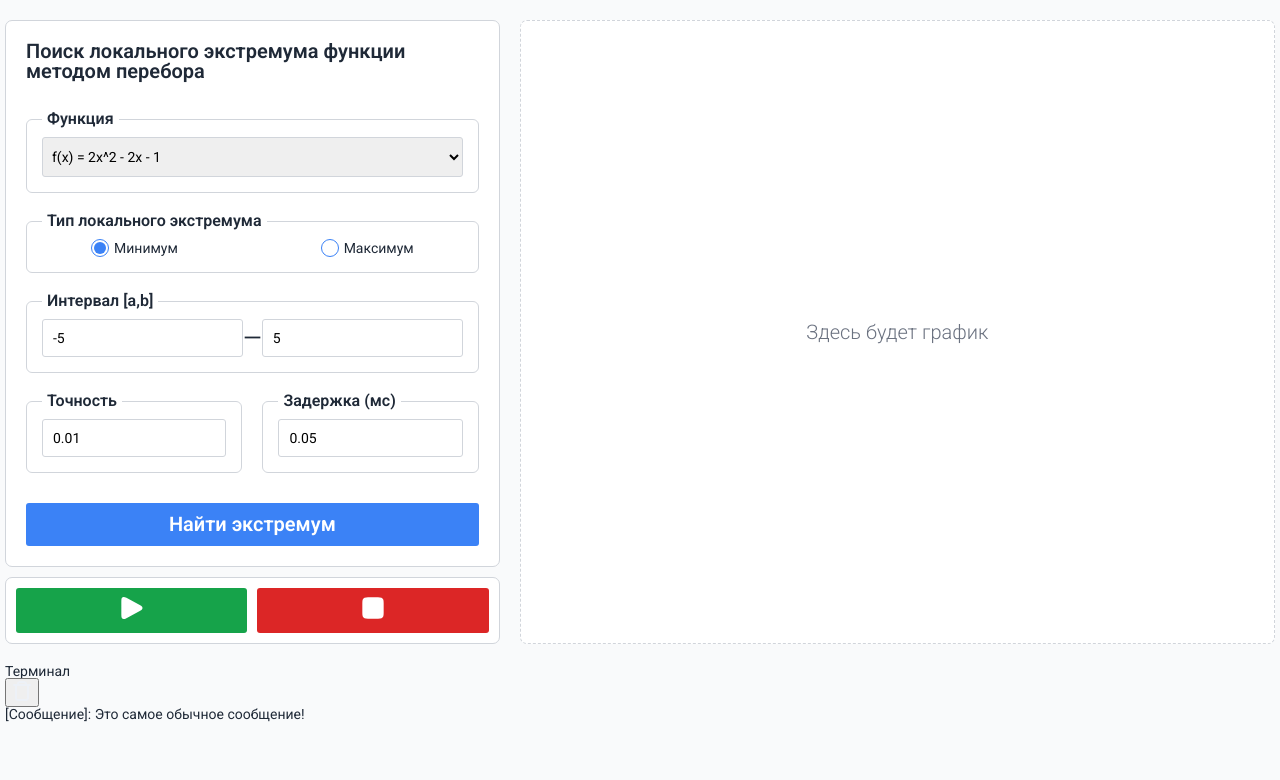
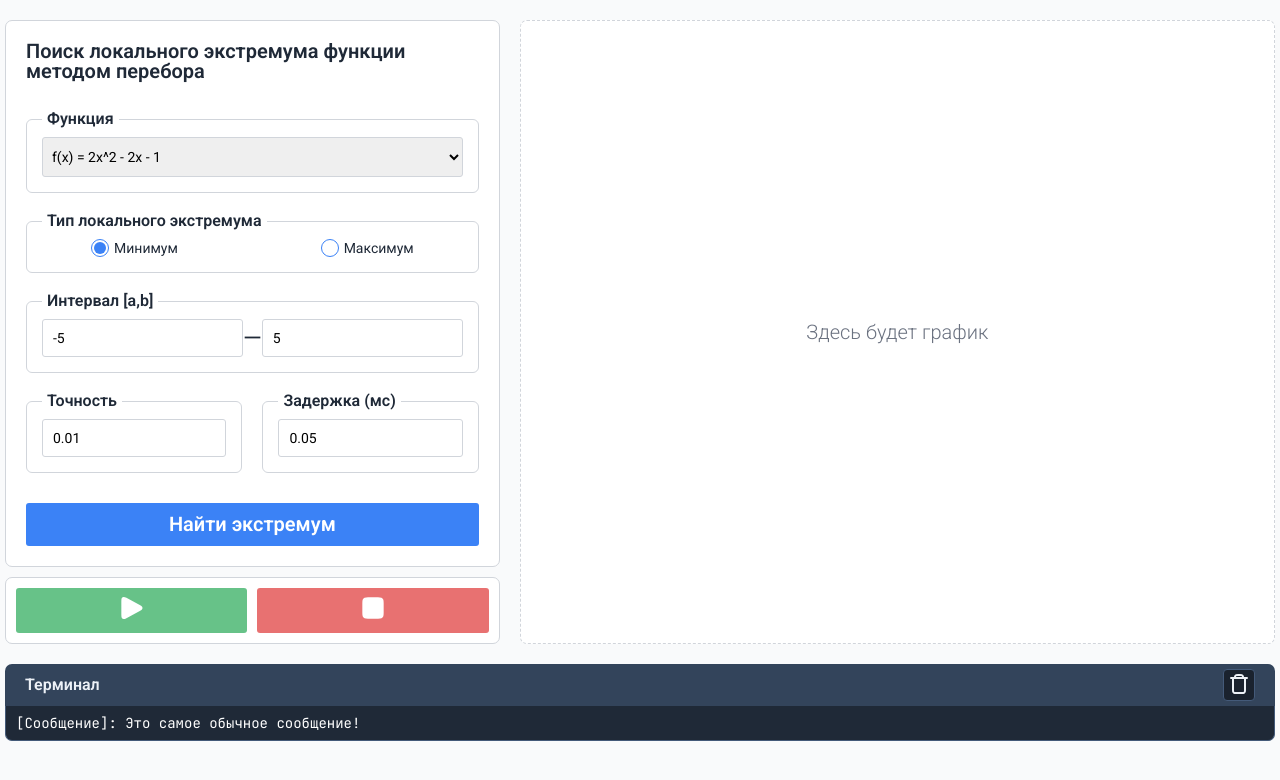
Before and after one commit to FiveStarHotel/bruteforce-local-extremum-finder-web, a website: page index.html in a window 1280 px wide. Drawn offline with Linux system fonts and the light colour scheme.

Commit message:
Almost done output terminal style. Problem: element doesn't stretch to the end of the page.

```diff
--- a/index.html
+++ b/index.html
@@ -88,12 +88,12 @@
             </form>
 
             <div class="flow-controls">
-                <button class="button flow-controls__button flow-controls__button_continue" type="button">
+                <button class="button flow-controls__button flow-controls__button_continue" type="button" disabled>
                     <svg width="24" height="24" viewBox="0 0 24 24" fill="none" xmlns="http://www.w3.org/2000/svg">
                         <path d="M5 17.3336V6.66698C5 5.78742 5 5.34715 5.18509 5.08691C5.34664 4.85977 5.59564 4.71064 5.87207 4.67499C6.18868 4.63415 6.57701 4.84126 7.35254 5.25487L17.3525 10.5882L17.3562 10.5898C18.2132 11.0469 18.642 11.2756 18.7826 11.5803C18.9053 11.8462 18.9053 12.1531 18.7826 12.4189C18.6418 12.7241 18.212 12.9537 17.3525 13.4121L7.35254 18.7454C6.57645 19.1593 6.1888 19.3657 5.87207 19.3248C5.59564 19.2891 5.34664 19.1401 5.18509 18.9129C5 18.6527 5 18.2132 5 17.3336Z" fill="#FFFFFF" stroke="#FFFFFF" stroke-width="2" stroke-linecap="round" stroke-linejoin="round"/>
                     </svg>
                 </button>
-                <button class="button flow-controls__button flow-controls__button_stop" type="button">
+                <button class="button flow-controls__button flow-controls__button_stop" type="button" disabled>
                     <svg width="24" height="24" viewBox="0 0 24 24" fill="none" xmlns="http://www.w3.org/2000/svg">
                         <path d="M5 8.2002V15.8002C5 16.9203 5 17.4796 5.21799 17.9074C5.40973 18.2837 5.71547 18.5905 6.0918 18.7822C6.5192 19 7.07899 19 8.19691 19H15.8036C16.9215 19 17.4805 19 17.9079 18.7822C18.2842 18.5905 18.5905 18.2837 18.7822 17.9074C19 17.48 19 16.921 19 15.8031V8.19691C19 7.07899 19 6.5192 18.7822 6.0918C18.5905 5.71547 18.2842 5.40973 17.9079 5.21799C17.4801 5 16.9203 5 15.8002 5H8.2002C7.08009 5 6.51962 5 6.0918 5.21799C5.71547 5.40973 5.40973 5.71547 5.21799 6.0918C5 6.51962 5 7.08009 5 8.2002Z" fill="#FFFFFF" stroke="#FFFFFF" stroke-width="2" stroke-linecap="round" stroke-linejoin="round"/>
                     </svg>
--- a/styles/_variables.scss
+++ b/styles/_variables.scss
@@ -19,6 +19,7 @@
   --color-console-background: #1F2937;
   --color-console-background-alt: #33445B;
   --color-console-header-button: #1A222E;
+  --color-console-header-button-hover: #283548;
   --color-console-header-font: #EDF1F7;
   --color-console-border: #445A79;
   --color-console-info: #38BDF8;
@@ -27,6 +28,8 @@
   --color-console-result: #4ADE80;
 
   --border: 1px solid var(--color-border);
+  --border-console: 1px solid var(--color-console-border);
+
   --border-radius-block: 7px;
   --border-radius-input: 3px;
 
--- a/styles/components/_flow-controls.scss
+++ b/styles/components/_flow-controls.scss
@@ -17,6 +17,7 @@
 
     &:disabled {
       opacity: 0.65;
+      pointer-events: none;
     }
 
     & svg {
--- /dev/null
+++ b/styles/components/_output.scss
@@ -0,0 +1,68 @@
+@use "../helpers" as *;
+
+.output-wrapper {
+  height: 100%;
+}
+
+.output {
+  &__header {
+    background-color: var(--color-console-background-alt);
+    border: var(--color-console-border);
+    color: var(--color-console-header-font);
+
+    border-top-left-radius: var(--border-radius-block);
+    border-top-right-radius: var(--border-radius-block);
+
+    padding: 5px 20px;
+
+    display: flex;
+    justify-content: space-between;
+    align-items: center;
+    column-gap: 50px;
+
+    &-title {
+      font-size: var(--font-size-bigger);
+      font-weight: 600;
+    }
+
+    &-clear-button {
+      width: 32px;
+      height: 32px;
+
+      background-color: var(--color-console-header-button);
+      border: 1px solid var(--color-console-border);
+      border-radius: 4px;
+
+      padding: 4px;
+
+      &, & svg {
+        transition-duration: var(--transition-duration);
+      }
+
+      @include hover {
+        background-color: var(--color-console-header-button-hover);
+
+        & svg {
+          stroke: #A9B1BC;
+        }
+      }
+    }
+  }
+
+  &__out-container {
+    background-color: var(--color-console-background);
+
+    border: var(--border-console);
+    border-top: none;
+
+    border-bottom-left-radius: var(--border-radius-block);
+    border-bottom-right-radius: var(--border-radius-block);
+
+    padding: 10px;
+
+    font-family: "JetBrainsMono_c", monospace, sans-serif;
+    font-weight: 400;
+    font-size: var(--font-size-regular);
+    color: #fff;
+  }
+}
--- a/styles/components/index.scss
+++ b/styles/components/index.scss
@@ -8,3 +8,4 @@
 @forward "interval";
 @forward "flow-controls";
 @forward "graph";
+@forward "output";
--- a/styles/layout/_grids.scss
+++ b/styles/layout/_grids.scss
@@ -1,7 +1,7 @@
 .grid-wrapper {
   display: grid;
   grid-template-columns: repeat(3, 1fr);
-  grid-template-rows: min-content auto;
+  grid-template-rows: min-content 1fr;
   gap: 20px;
 
   grid-template-areas: "conf graph graph"
```
Also changed, not shown: styles/main.css.
